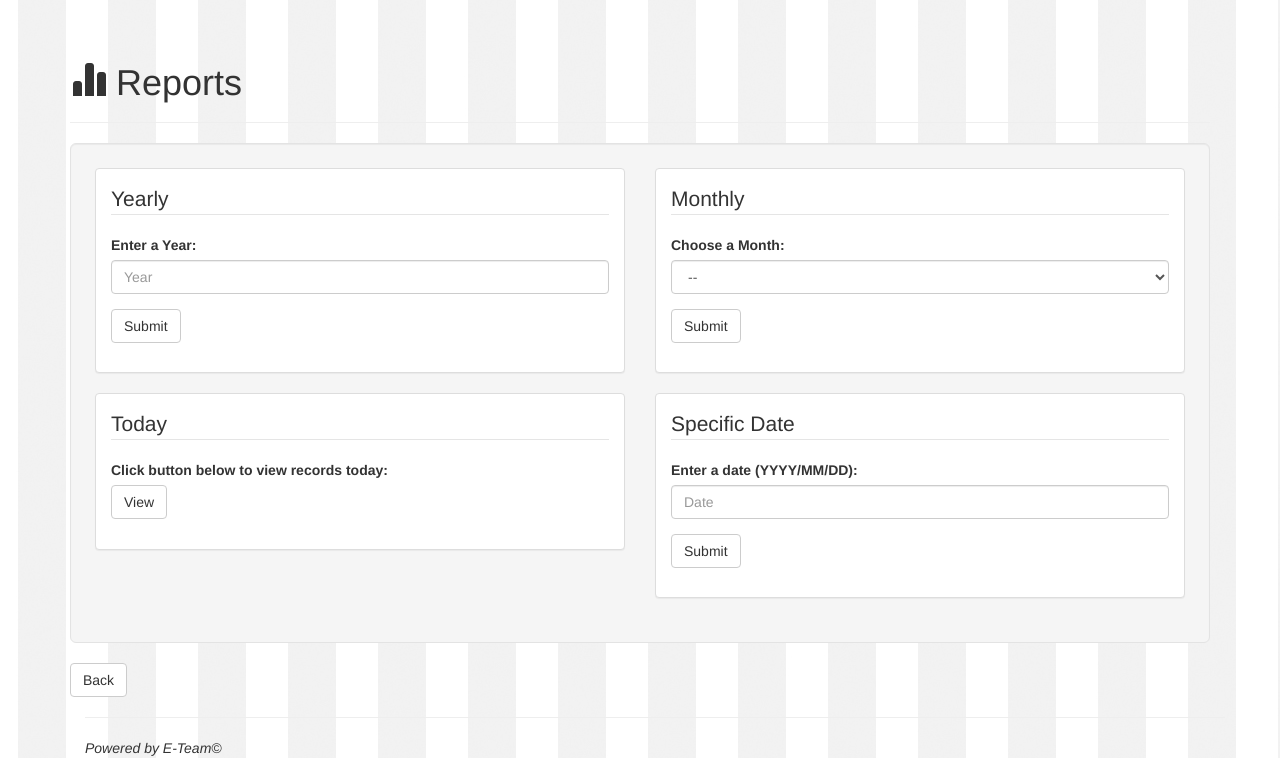
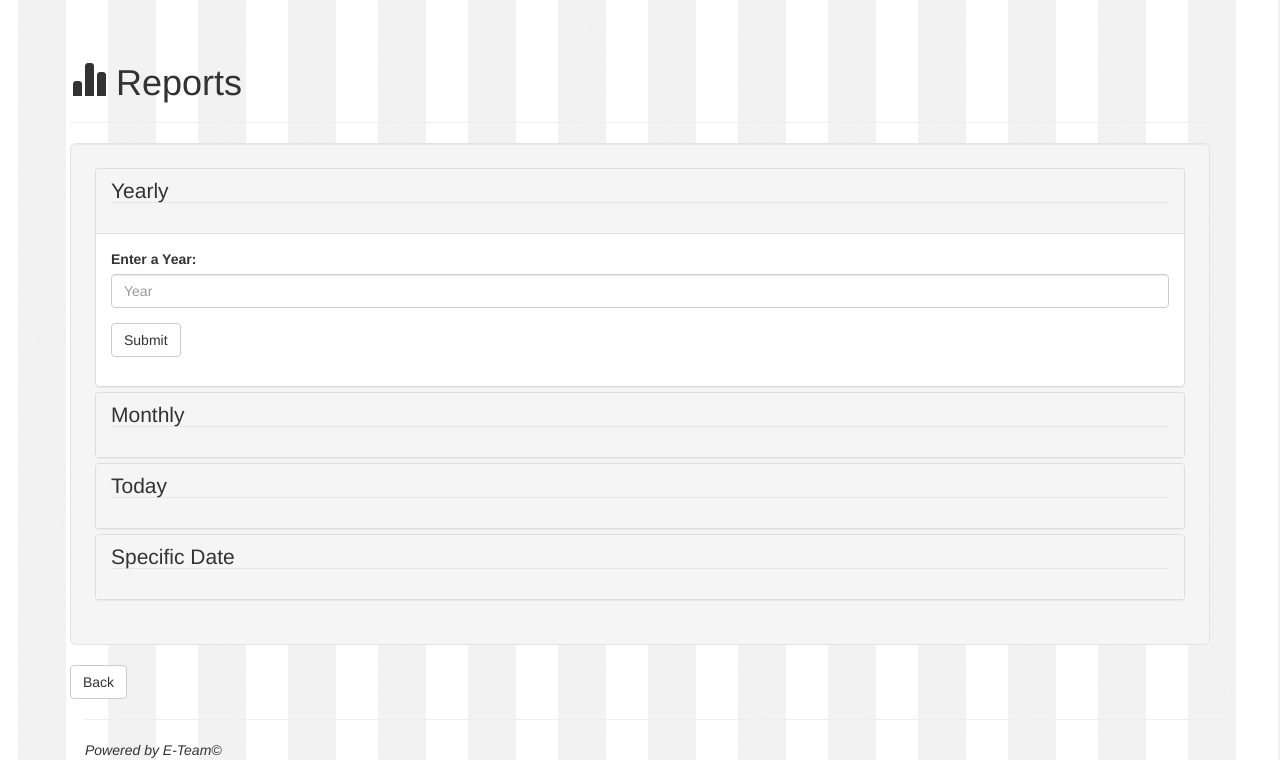
Before and after one commit to SofEng22016/eteam, a PHP site: page /reports.php in a window 1280 px wide. Shown: the part 52-812 px from the top of the page. Run offline with PHP 8.4, Linux system fonts and the light colour scheme; data that the repository does not hold is empty; some libraries are stand-ins or nearby versions.

Commit message:
Update: -Edited the reports.php so that the different reports (ex. Yearly, Monthly, Yearly, Specific Date) are hidden when it is not required. -Removed the view button in the Today report section.

```diff
--- a/BayaniCarwash/reports.php
+++ b/BayaniCarwash/reports.php
@@ -40,10 +40,22 @@
 	<div class='page-header'><h1 class='title'><span class="glyphicon glyphicon-stats"></span> Reports</h1></div>
 
 		<div class ="well well-lg">
-			<div class="row">
-				<div class="col-sm-6">
+
+
+ 			<div class="panel-group" id="accordion">
+
+
 				<div class="panel panel-default">
-						<div class="panel-body"><legend>Yearly</legend>
+
+					 <div class="panel-heading">
+     						 <h4 class="panel-title">
+   						     <a data-toggle="collapse" data-parent="#accordion" href="#collapse1">
+    						   <legend>Yearly</legend></a>
+     						 </h4>
+    				</div>
+
+					<div id="collapse1" class="panel-collapse collapse in">
+						<div class="panel-body">
 						<?php
 
 									if (isset($_POST['year'])) {
@@ -100,11 +112,21 @@
 							<?php }?>
 						</div>
 					</div>
+
 				</div>
-				<div class="col-sm-6">
+
 				<div class="panel panel-default">
-						<div class="panel-body"><legend>Monthly</legend>
 
+					    <div class="panel-heading">
+      						<h4 class="panel-title">
+      						  <a data-toggle="collapse" data-parent="#accordion" href="#collapse2">
+    						   <legend>Monthly</legend></a>
+ 					        </h4>
+ 					   </div>
+
+					  <div id="collapse2" class="panel-collapse collapse">
+
+						<div class="panel-body">
 			    			<?php
 
 									if (isset($_POST['month'])) {
@@ -175,19 +197,24 @@
 							</form>
 							<?php }?>
 						</div>
+					</div>
 
 				</div>
 
-				</div>
+					<div class="panel panel-default">
+
+						 <div class="panel-heading">
+   							   <h4 class="panel-title">
+   							     <a data-toggle="collapse" data-parent="#accordion" href="#collapse3">
+    								    <legend>Today</legend></a>
+						           </h4>
    						 </div>
 
-		<div class="row">
-				<div class="col-sm-6">
-					<div class="panel panel-default">
-						<div class="panel-body"><legend>Today</legend>
+ 					 <div id="collapse3" class="panel-collapse collapse">
+						<div class="panel-body">
 
 						<?php
-						if (isset($_POST['submitToday'])) {
+
 							$today = date("Y/m/d");
 							$query = "SELECT * FROM transactions";
 							$result1 = mysqli_query($connect, $query);
@@ -210,26 +237,30 @@
 								echo "<h3>Frequency of Customers: <mark>$totalCust</mark></h3>";
 								echo "<h3>Profit Earned: <mark>PhP $totalMoney</mark></h3>";
 
-							}else {
-								echo "<div class='alert alert-danger'>No records found!</div>";
+							} else {
+								echo "<h3>No transactions were made today.</h3>";
+							}
+						?>
 
-							}
-							echo "<a href='reports.php' class='btn btn-default'>Back</a>";
-						}else{
-						?>
-						<form method="POST" role="form">
-						<label>Click button below to view records today:</label>
-								<div class="form-group">
-						<button type="submit" class="btn btn-default" id="submitToday" name="submitToday"/>View</button>
-						</div>
-						</form>
-						<?php }?>
+
 						</div>
 					</div>
+
+
 					</div>
-				<div class="col-sm-6">
+
+
 				<div class="panel panel-default">
-						<div class="panel-body"><legend>Specific Date</legend>
+
+						 <div class="panel-heading">
+ 						     <h4 class="panel-title">
+  							      <a data-toggle="collapse" data-parent="#accordion" href="#collapse4">
+     								   <legend>Specific Date</legend></a>
+  						    </h4>
+ 					     </div>
+
+						<div id="collapse4" class="panel-collapse collapse">
+						<div class="panel-body">
 						<?php
 
 									if (isset($_POST['date'])) {
@@ -284,11 +315,17 @@
 							</form>
 							<?php }?>
 							</div>
+							</div>
 
 					</div>
 
+
+
+
+
 </div>
-		</div>
+
+
 </div>
 		<a href="adminPage.php" class="btn btn-default">Back</a>
 			<div class='container'><hr/><i>Powered by E-Team&copy;</i></div>
```
Lines whose indentation alone changed are shown as unchanged.
